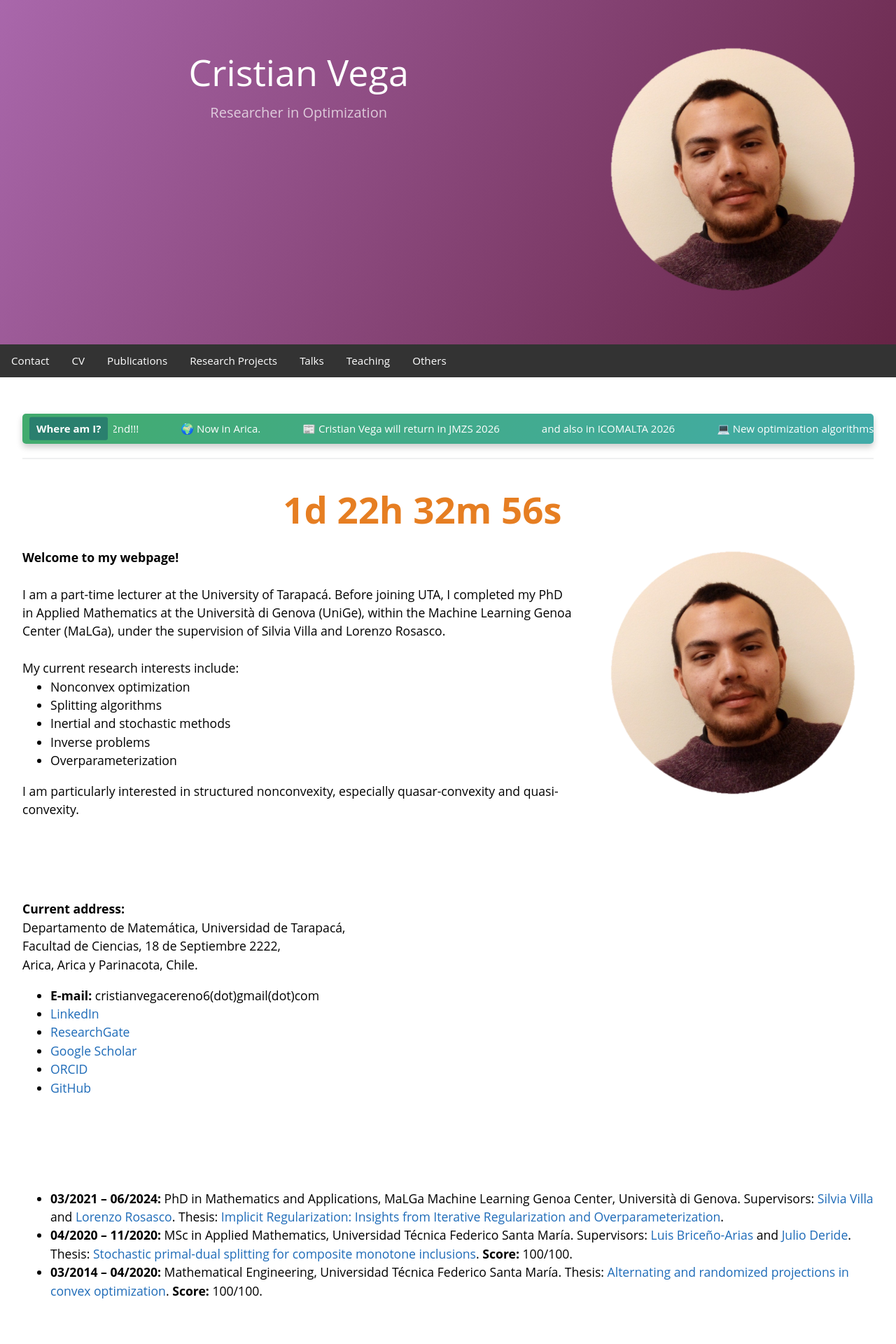
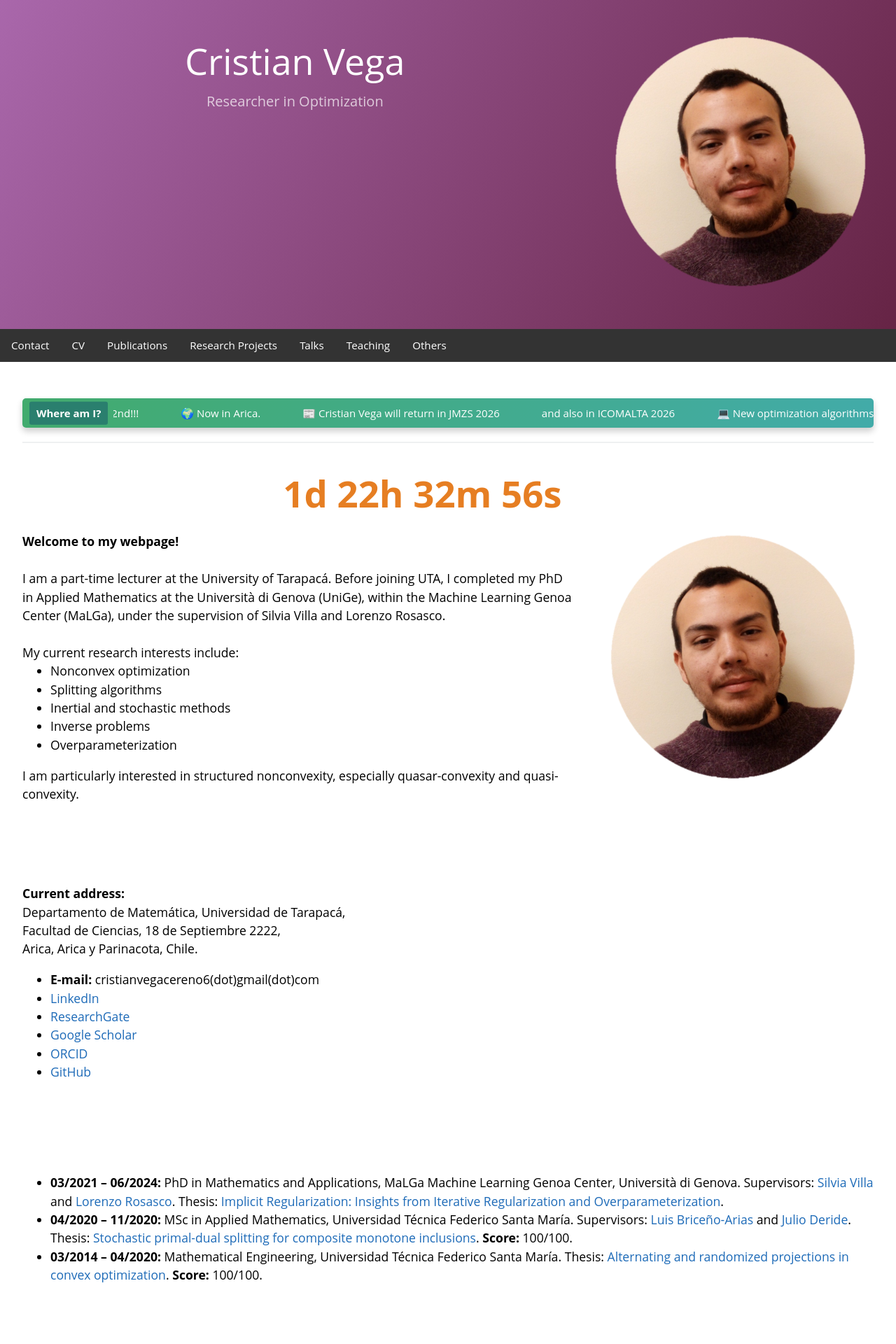
Before and after one commit to cristianvega1995/cristianvega1995.github.io, a Jekyll site: the page index.html, which Jekyll copies as it is, in a window 1280 px wide. Shown: the top 1920 px of the page at 70% size. Built offline with Jekyll 4.4.1, drawn with Linux system fonts in a browser that asks for light colours.

Commit message:
Adjust padding in page header styles

```diff
--- a/index.html
+++ b/index.html
@@ -24,7 +24,7 @@
         .page-header {
             color: #000000; text-align: center;
             background-image: linear-gradient(120deg, #a967ab, #662445);
-            padding: 4rem 2rem;
+            padding: 3rem 1rem;
         }
         .page-header h1 { margin: 0 0 0.25rem; font-size: clamp(1.75rem, 5vw, 3.25rem); }
         .page-header h2 { margin: 0 0 1rem; font-weight: normal; opacity: 0.7; font-size: clamp(1rem, 2.5vw, 1.25rem); }
```
